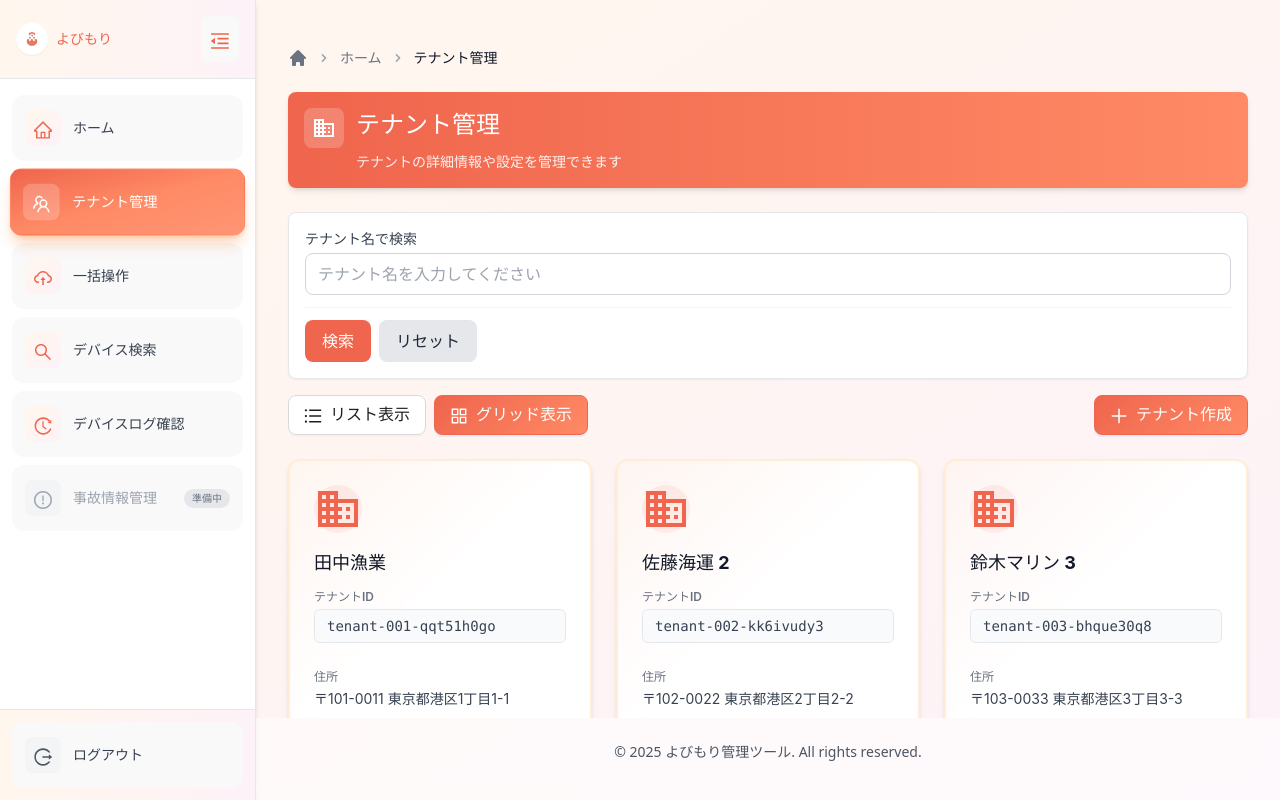
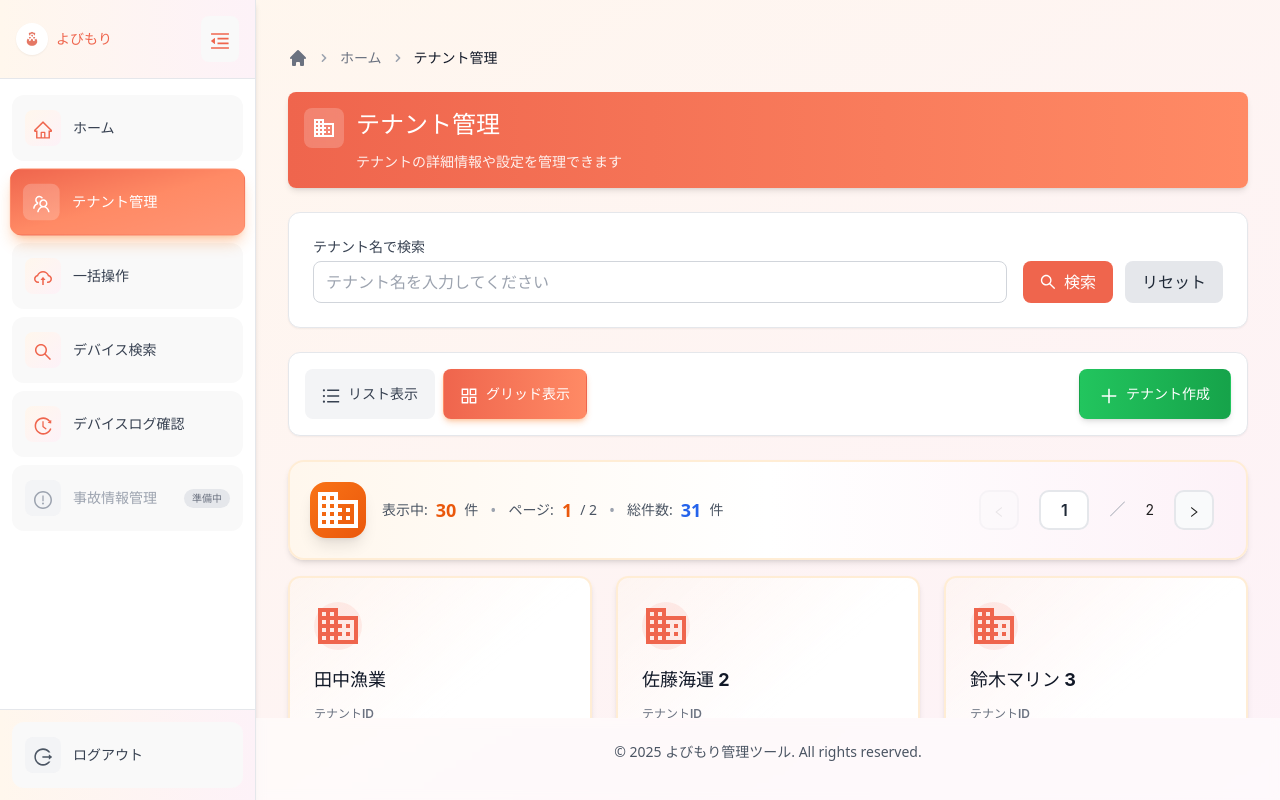
Before and after one commit to BehemothLtd/yobimori-admin-tool, a Vue app: page /tenants in a window 1280 px wide. Built offline with nearby package versions, Linux system fonts and the light colour scheme.

Commit message:
fix paging

```diff
--- /dev/null
+++ b/src/components/Pagination.vue
@@ -0,0 +1,162 @@
+<script setup lang="ts">
+import { computed } from "vue";
+import BusinessIcon from "@/components/icons/BusinessIcon.vue";
+
+interface Props {
+  currentPage: number;
+  pageSize: number;
+  totalCount: number;
+  displayCount: number;
+  showPagination?: boolean;
+}
+
+interface Emits {
+  (e: "change", page: number): void;
+}
+
+const props = withDefaults(defineProps<Props>(), {
+  showPagination: true,
+});
+
+const emit = defineEmits<Emits>();
+
+const totalPages = computed(() => Math.ceil(props.totalCount / props.pageSize));
+
+const handlePageChange = (page: number) => {
+  emit("change", page);
+};
+</script>
+
+<template>
+  <div class="bg-gradient-to-r from-orange-50 via-white to-pink-50 rounded-2xl shadow-md border-2 border-orange-100 p-5">
+    <div class="flex items-center justify-between gap-6">
+      <!-- Left: Icon and Info -->
+      <div class="flex items-center gap-4">
+        <div class="w-14 h-14 bg-gradient-to-br from-orange-500 to-orange-600 rounded-2xl flex items-center justify-center flex-shrink-0 shadow-lg">
+          <BusinessIcon class="text-white text-2xl" />
+        </div>
+        <div class="flex items-center gap-3">
+          <div class="flex items-center gap-2">
+            <span class="text-sm text-gray-600">表示中:</span>
+            <span class="text-lg font-bold text-orange-600">{{ displayCount }}</span>
+            <span class="text-sm text-gray-600">件</span>
+          </div>
+          <span class="text-gray-400">•</span>
+          <div v-if="showPagination" class="flex items-center gap-2">
+            <span class="text-sm text-gray-600">ページ:</span>
+            <span class="text-lg font-bold text-orange-600">{{ currentPage }}</span>
+            <span class="text-sm text-gray-600">/ {{ totalPages }}</span>
+          </div>
+          <span v-if="showPagination" class="text-gray-400">•</span>
+          <div v-if="showPagination" class="flex items-center gap-2">
+            <span class="text-sm text-gray-600">総件数:</span>
+            <span class="text-lg font-bold text-blue-600">{{ totalCount }}</span>
+            <span class="text-sm text-gray-600">件</span>
+          </div>
+        </div>
+      </div>
+
+      <!-- Right: Pagination -->
+      <div v-if="showPagination" class="flex-shrink-0">
+        <a-pagination
+          :current="currentPage"
+          :total="totalCount"
+          :page-size="pageSize"
+          :show-size-changer="false"
+          :show-total="(total: number) => `合計 ${total} 件`"
+          @change="handlePageChange"
+          simple
+        />
+      </div>
+    </div>
+  </div>
+</template>
+
+<style scoped>
+:deep(.ant-pagination-simple) {
+  display: flex;
+  align-items: center;
+  gap: 12px;
+}
+
+:deep(.ant-pagination-simple .ant-pagination-prev),
+:deep(.ant-pagination-simple .ant-pagination-next) {
+  display: flex;
+  align-items: center;
+  justify-content: center;
+  width: 40px;
+  height: 40px;
+  border-radius: 10px;
+  background: #f9fafb;
+  border: 2px solid #e5e7eb;
+  transition: all 0.25s ease;
+  color: #6b7280;
+}
+
+:deep(.ant-pagination-simple .ant-pagination-prev:hover),
+:deep(.ant-pagination-simple .ant-pagination-next:hover) {
+  background: #fef2f2;
+  border-color: #fecaca;
+  color: #ef654d;
+  transform: translateY(-1px);
+  box-shadow: 0 2px 8px rgb(239 101 77 / 0.15);
+}
+
+:deep(.ant-pagination-simple .ant-pagination-prev.ant-pagination-disabled),
+:deep(.ant-pagination-simple .ant-pagination-next.ant-pagination-disabled) {
+  opacity: 0.3;
+  cursor: not-allowed;
+}
+
+:deep(.ant-pagination-simple .ant-pagination-prev.ant-pagination-disabled:hover),
+:deep(.ant-pagination-simple .ant-pagination-next.ant-pagination-disabled:hover) {
+  background: #f9fafb;
+  border-color: #e5e7eb;
+  color: #6b7280;
+  transform: none;
+  box-shadow: none;
+}
+
+:deep(.ant-pagination-simple .ant-pagination-simple-pager) {
+  display: flex;
+  align-items: center;
+  gap: 8px;
+}
+
+:deep(.ant-pagination-simple .ant-pagination-simple-pager input) {
+  width: 50px;
+  height: 40px;
+  border-radius: 10px;
+  border: 2px solid #e5e7eb;
+  background: white;
+  text-align: center;
+  font-weight: 600;
+  font-size: 16px;
+  color: #1f2937;
+  transition: all 0.25s ease;
+}
+
+:deep(.ant-pagination-simple .ant-pagination-simple-pager input:hover) {
+  border-color: #fecaca;
+  background: #fef2f2;
+}
+
+:deep(.ant-pagination-simple .ant-pagination-simple-pager input:focus) {
+  outline: none;
+  border-color: #ef654d;
+  background: white;
+  box-shadow: 0 0 0 3px rgb(239 101 77 / 0.1);
+}
+
+:deep(.ant-pagination-simple .ant-pagination-slash) {
+  font-size: 16px;
+  font-weight: 500;
+  color: #9ca3af;
+}
+
+:deep(.ant-pagination-simple .ant-pagination-total-text) {
+  font-size: 14px;
+  font-weight: 600;
+  color: #6b7280;
+}
+</style>
--- a/src/views/tenants/index.vue
+++ b/src/views/tenants/index.vue
@@ -7,17 +7,18 @@ import {
   PageHeader,
   BaseButton,
   TextField,
-  SearchForm,
   DataTable,
   LoadingSpinner,
   type TableColumn,
 } from "@/components/base";
 import BusinessIcon from "@/components/icons/BusinessIcon.vue";
 import TenantCard from "@/components/tenants/TenantCard.vue";
+import Pagination from "@/components/Pagination.vue";
 import {
   AppstoreOutlined,
   UnorderedListOutlined,
   PlusOutlined,
+  SearchOutlined,
 } from "@ant-design/icons-vue";
 import useTenants from "@/composable/useTenants";
 import type { Tenant } from "@/types/tenant";
@@ -154,64 +155,86 @@ onMounted(() => {
     />
 
     <!-- Search Form -->
-    <SearchForm :columns="1">
-      <template #fields>
+    <div class="bg-white rounded-xl shadow-sm border border-gray-200 p-6 mb-6">
+      <div class="flex flex-col sm:flex-row gap-4">
+        <div class="flex-1">
           <TextField
             v-model="searchQuery"
             label="テナント名で検索"
             placeholder="テナント名を入力してください"
             @keyup.enter="handleSearch"
           />
-      </template>
-      <template #actions>
-        <BaseButton variant="primary" @click="handleSearch"> 検索 </BaseButton>
-        <BaseButton variant="secondary" @click="handleReset">
+        </div>
+        <div class="flex gap-3 sm:items-end">
+          <BaseButton variant="primary" @click="handleSearch" class="flex-1 sm:flex-none">
+            <SearchOutlined class="mr-2" />
+            検索
+          </BaseButton>
+          <BaseButton variant="secondary" @click="handleReset" class="flex-1 sm:flex-none">
             リセット
           </BaseButton>
-      </template>
-    </SearchForm>
+        </div>
+      </div>
+    </div>
 
-    <div class="flex justify-between items-center mb-6">
+    <!-- Toolbar -->
+    <div class="flex flex-col sm:flex-row justify-between items-start sm:items-center gap-4 mb-6 bg-white rounded-xl p-4 shadow-sm border border-gray-200">
       <!-- View Mode Toggle -->
       <div class="flex gap-2">
-        <a-button
-          :type="viewMode === 'list' ? 'primary' : 'default'"
-          size="large"
+        <button
           @click="viewMode = 'list'"
-          class="view-toggle-btn"
+          :class="[
+            'flex items-center gap-2 px-4 py-2.5 rounded-lg font-semibold text-sm transition-all duration-200',
+            viewMode === 'list'
+              ? 'bg-gradient-to-r from-[#ef654d] to-[#ff8a65] text-white shadow-md shadow-orange-500/30'
+              : 'bg-gray-100 text-gray-700 hover:bg-gray-200'
+          ]"
         >
           <UnorderedListOutlined class="text-lg" />
-          <span class="button-text">リスト表示</span>
-        </a-button>
-        <a-button
-          :type="viewMode === 'grid' ? 'primary' : 'default'"
-          size="large"
+          <span class="hidden sm:inline">リスト表示</span>
+        </button>
+        <button
           @click="viewMode = 'grid'"
-          class="view-toggle-btn"
+          :class="[
+            'flex items-center gap-2 px-4 py-2.5 rounded-lg font-semibold text-sm transition-all duration-200',
+            viewMode === 'grid'
+              ? 'bg-gradient-to-r from-[#ef654d] to-[#ff8a65] text-white shadow-md shadow-orange-500/30'
+              : 'bg-gray-100 text-gray-700 hover:bg-gray-200'
+          ]"
         >
           <AppstoreOutlined class="text-lg" />
-          <span class="button-text">グリッド表示</span>
-        </a-button>
+          <span class="hidden sm:inline">グリッド表示</span>
+        </button>
       </div>
 
       <!-- Create Button -->
-      <a-button
-        type="primary"
-        size="large"
+      <button
         @click="handleCreateTenant"
-        class="create-btn"
+        class="flex items-center gap-2 px-5 py-2.5 bg-gradient-to-r from-green-500 to-green-600 text-white rounded-lg font-semibold text-sm shadow-md hover:shadow-lg hover:from-green-600 hover:to-green-700 transition-all duration-200 hover:scale-105 w-full sm:w-auto justify-center"
       >
         <PlusOutlined class="text-lg" />
-        <span class="button-text">テナント作成</span>
-      </a-button>
+        <span>テナント作成</span>
+      </button>
     </div>
 
     <!-- Loading State -->
     <LoadingSpinner v-if="isLoading" />
 
+    <!-- Top Pagination -->
+    <Pagination
+      v-if="!isLoading && tenantsData.length > 0"
+      :current-page="currentPage"
+      :page-size="pageSize"
+      :total-count="totalCount"
+      :display-count="tenantsData.length"
+      :show-pagination="!searchQuery"
+      @change="handlePageChange"
+      class="mb-4"
+    />
+
     <!-- List View (Table) -->
     <DataTable
-      v-else-if="viewMode === 'list'"
+      v-if="!isLoading && viewMode === 'list'"
       :columns="columns"
       :data="tenantsData"
       @row-click="handleRowClick"
@@ -220,7 +243,7 @@ onMounted(() => {
     />
 
     <!-- Grid View (Cards) -->
-    <div v-else-if="viewMode === 'grid'">
+    <div v-if="!isLoading && viewMode === 'grid'">
       <a-row :gutter="[24, 24]" v-if="tenantsData.length > 0">
         <a-col
           v-for="tenant in tenantsData"
@@ -234,56 +257,32 @@ onMounted(() => {
       </a-row>
       <div
         v-else
-        class="text-center py-16 bg-gray-50 rounded-xl border-2 border-dashed border-gray-300"
+        class="text-center py-20 bg-gradient-to-br from-gray-50 to-gray-100 rounded-xl border-2 border-dashed border-gray-300"
       >
-        <p class="text-gray-600 text-lg">テナントが見つかりません</p>
+        <div class="flex flex-col items-center">
+          <div class="w-16 h-16 bg-gray-200 rounded-full flex items-center justify-center mb-4">
+            <BusinessIcon class="text-3xl text-gray-400" />
+          </div>
+          <p class="text-gray-600 text-lg font-semibold mb-2">テナントが見つかりません</p>
+          <p class="text-gray-500 text-sm">検索条件を変更してお試しください</p>
+        </div>
       </div>
     </div>
 
-    <!-- Pagination -->
-    <div v-if="!isLoading && !searchQuery" class="mt-4 flex justify-center">
-      <a-pagination
-        v-model:current="currentPage"
-        :total="totalCount"
+    <!-- Bottom Pagination -->
+    <Pagination
+      v-if="!isLoading && tenantsData.length > 0"
+      :current-page="currentPage"
       :page-size="pageSize"
-        :show-size-changer="false"
-        :show-total="(total: number) => `合計 ${total} 件以上`"
+      :total-count="totalCount"
+      :display-count="tenantsData.length"
+      :show-pagination="!searchQuery"
       @change="handlePageChange"
+      class="mt-6"
     />
-    </div>
-
-    <!-- Results Info -->
-    <div v-if="!isLoading && searchQuery" class="mt-4 text-sm text-gray-600">
-      {{ tenantsData.length }} 件のテナントが見つかりました
-    </div>
   </MainLayout>
 </template>
 
 <style scoped>
-.view-toggle-btn,
-.create-btn {
-  display: flex;
-  align-items: center;
-  justify-content: center;
-}
-
-.view-toggle-btn :deep(.anticon),
-.create-btn :deep(.anticon) {
-  font-size: 18px;
-}
-
-.button-text {
-  margin-left: 8px;
-}
-
-@media (max-width: 767px) {
-  .button-text {
-    display: none;
-  }
-
-  .view-toggle-btn :deep(.anticon),
-  .create-btn :deep(.anticon) {
-    margin: 0 !important;
-  }
-}
+/* Styles moved to Pagination component */
 </style>
```
Lines whose indentation alone changed are shown as unchanged.
